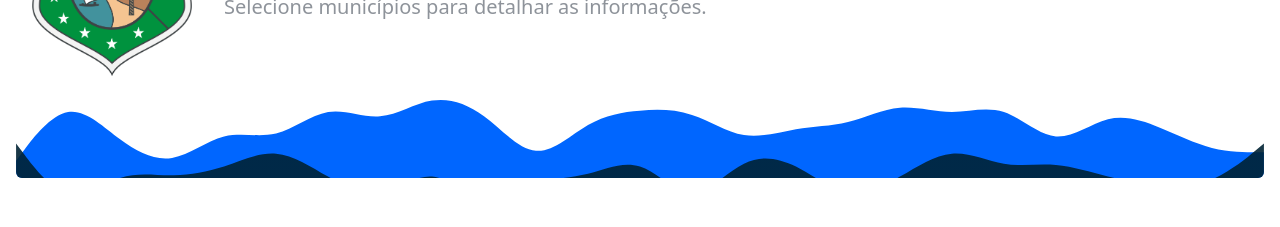
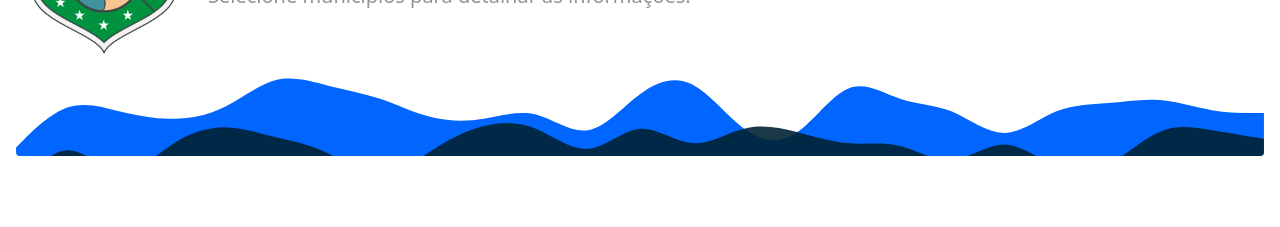
Before and after one commit to carlosferreirahd/ibge-ce-cities-statistics-webapp, a React (Vite) app: page /cidades in a window 1280 px wide. Shown: the part 254-481 px from the top of the page. Built offline with nearby package versions, Linux system fonts and the light colour scheme; no server answers.

Commit message:
refactor: home page styles improvements

```diff
--- a/src/pages/home/index.tsx
+++ b/src/pages/home/index.tsx
@@ -12,7 +12,7 @@ export function Home() {
             src={ceImg}
             alt="Image Brasão do Ceará"
             className="max-w-sm hidden lg:block shrink-0"
-            width={160}
+            width={144}
           />
           <div className="max-w-2xl">
             <h2 className="text-base-content text-4xl font-bold">
@@ -33,7 +33,7 @@ export function Home() {
       <img
         src={backgroundLine}
         alt="Imagem separador"
-        className="rounded-bl-md rounded-br-md pointer-events-none"
+        className="rounded-bl rounded-br pointer-events-none"
         width="100%"
         role="separator"
       />
```
Also changed, not shown: src/assets/background-line.svg.
